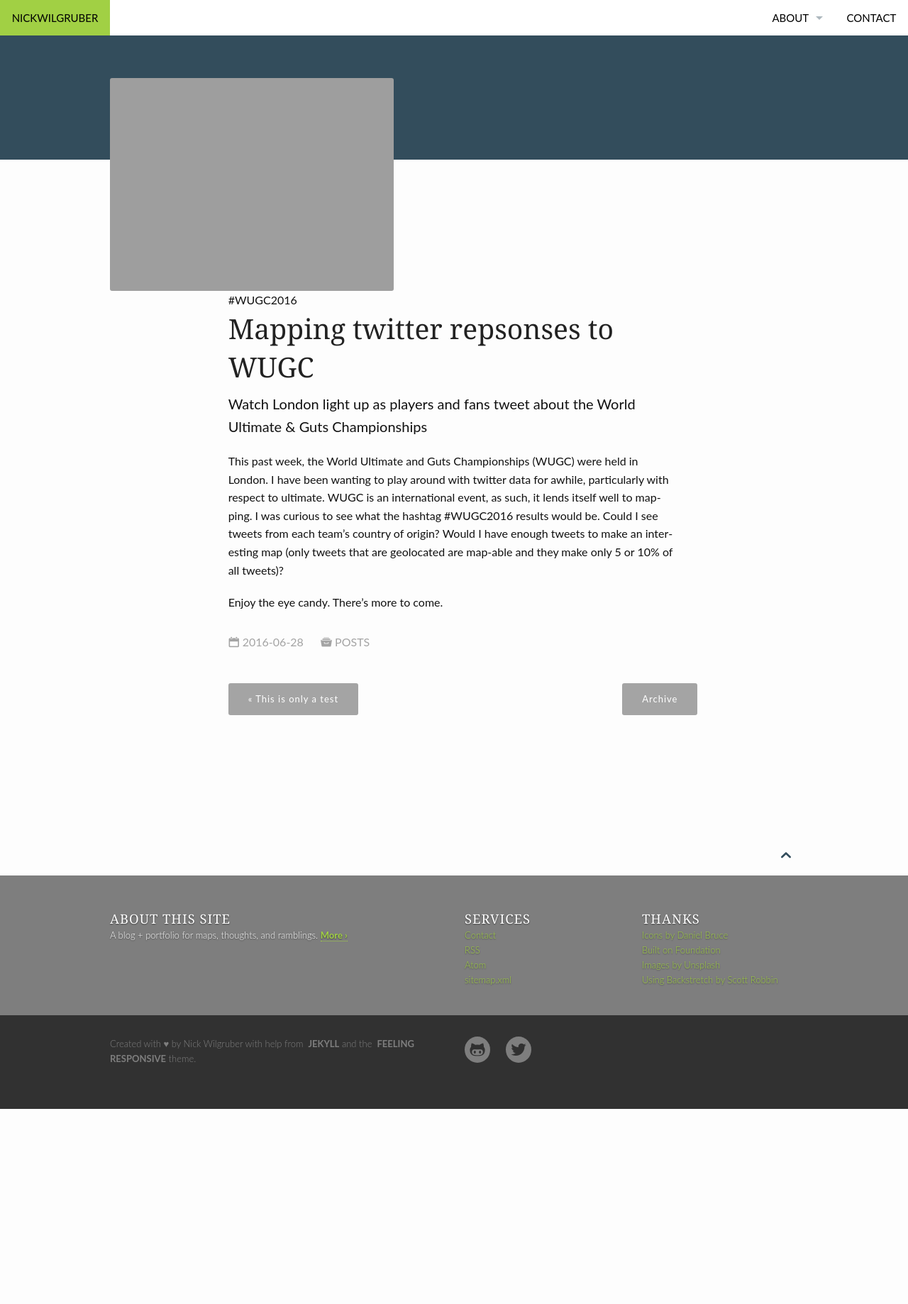
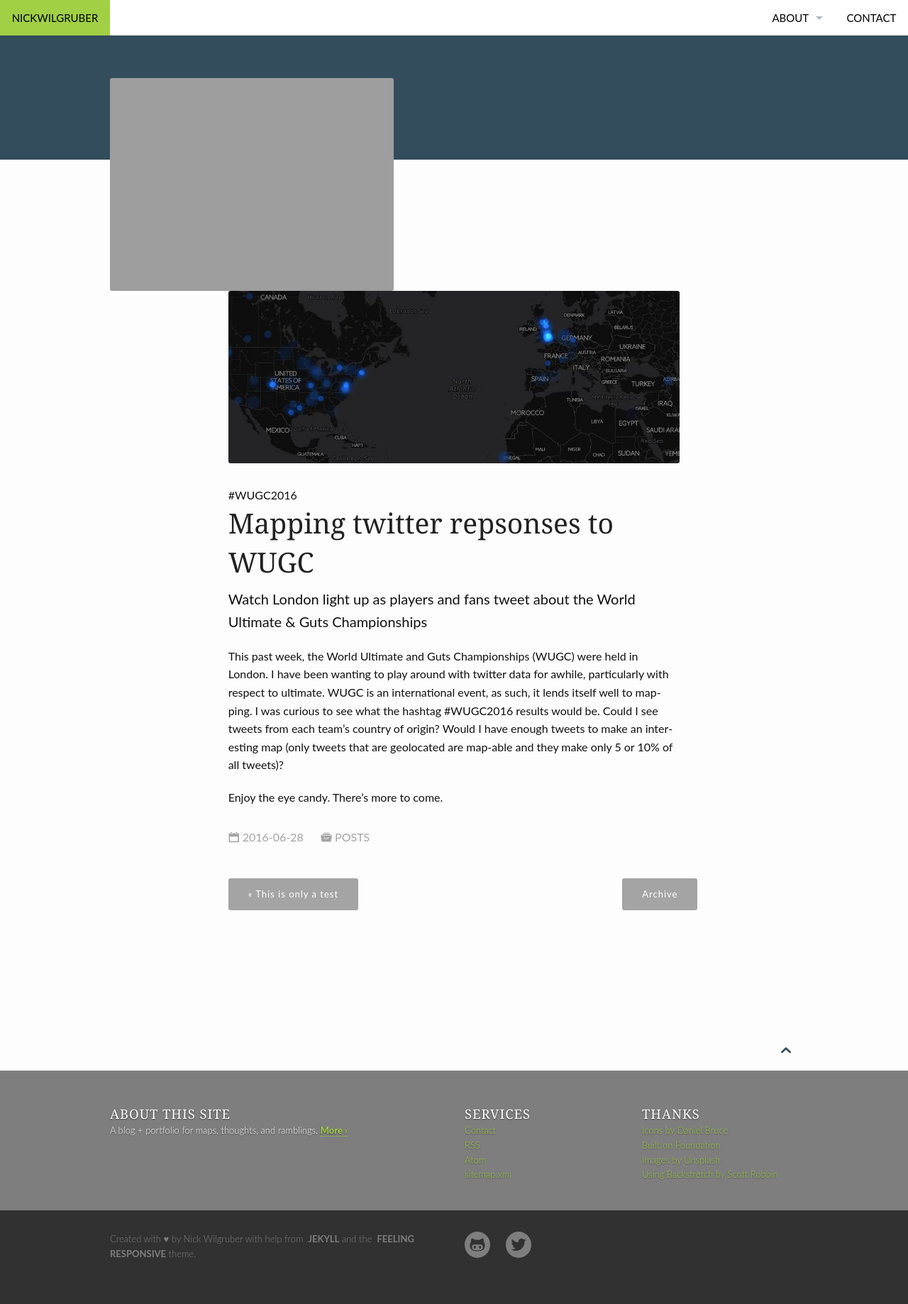
Before and after one commit to wontgruber/wontgruber.github.io, a Jekyll site: the page built from _posts/2016-06-28-WUGC2016.md, in a window 1280 px wide. Shown: the whole page at 71% size. Built offline with Jekyll 4.4.1, drawn with Linux system fonts in a browser that asks for light colours; before the commit the page ends 1563 px from its top, so only the background shows below that.

Commit message:
Add title photo (test)

```diff
--- a/_posts/2016-06-28-WUGC2016.md
+++ b/_posts/2016-06-28-WUGC2016.md
@@ -14,7 +14,7 @@ tags:
 # Styling
 #
 image:
-  title:
+  title: "WUGC_torque_970.jpg"
   thumb: "WUGC2016_thumb.jpg"
   homepage: "WUGC_torque_970.jpg"
   caption: ""
```
